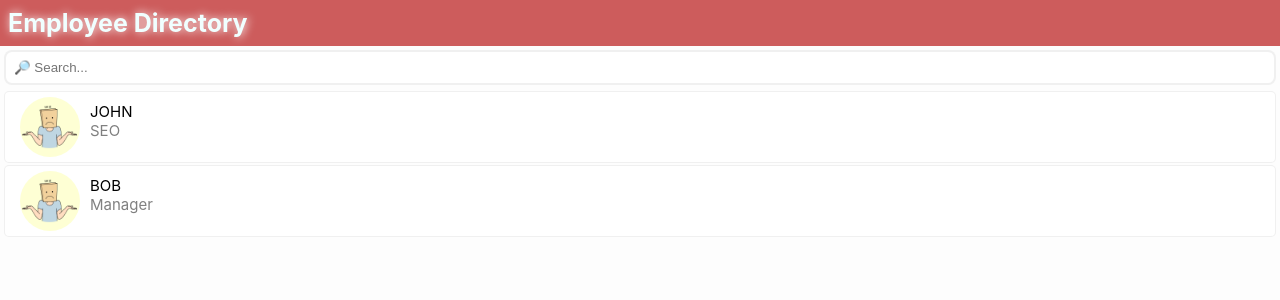
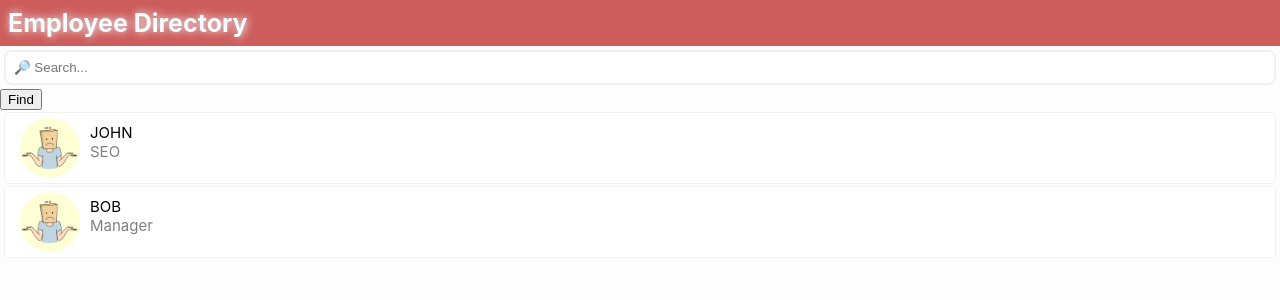
Before and after one commit to Winand/react-course-project, a React (Create React App) app: page / in a window 1280 px wide. Shown: the top 300 px of the page. Built offline with nearby package versions, Linux system fonts and the light colour scheme.

Commit message:
search button

```diff
--- a/src/components/EmployeeList/SearchBar/SearchBar.js
+++ b/src/components/EmployeeList/SearchBar/SearchBar.js
@@ -1,5 +1,14 @@
+import { useCallback, useState } from 'react';
 import './SearchBar.css'
 
 export const SearchBar = () => {
-    return (<input className="search-bar" type="text" placeholder="🔎︎ Search..."/>)
+    const [isSearchDisables, setIsSearchDisables] = useState(false);
+    const doSearch = useCallback(() => {
+        setIsSearchDisables(true);
+        setTimeout(() => {setIsSearchDisables(false)}, 2000);
+    }, [setIsSearchDisables]);
+    return (<div>
+        <input className="search-bar" type="text" placeholder="🔎︎ Search..." disabled={isSearchDisables}/>
+        <button disabled={isSearchDisables} onClick={doSearch}>Find</button>
+    </div>)
 }
```
